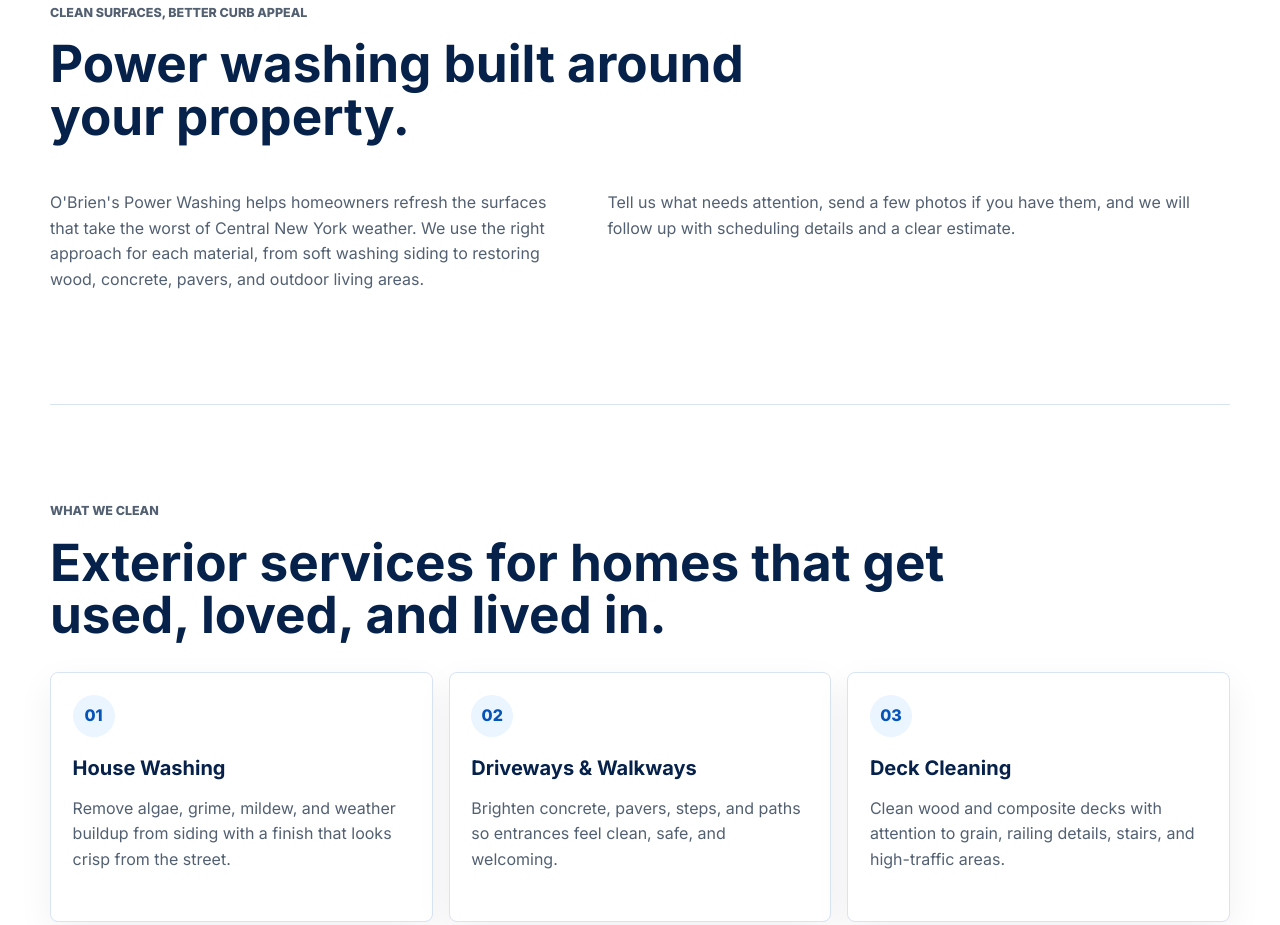
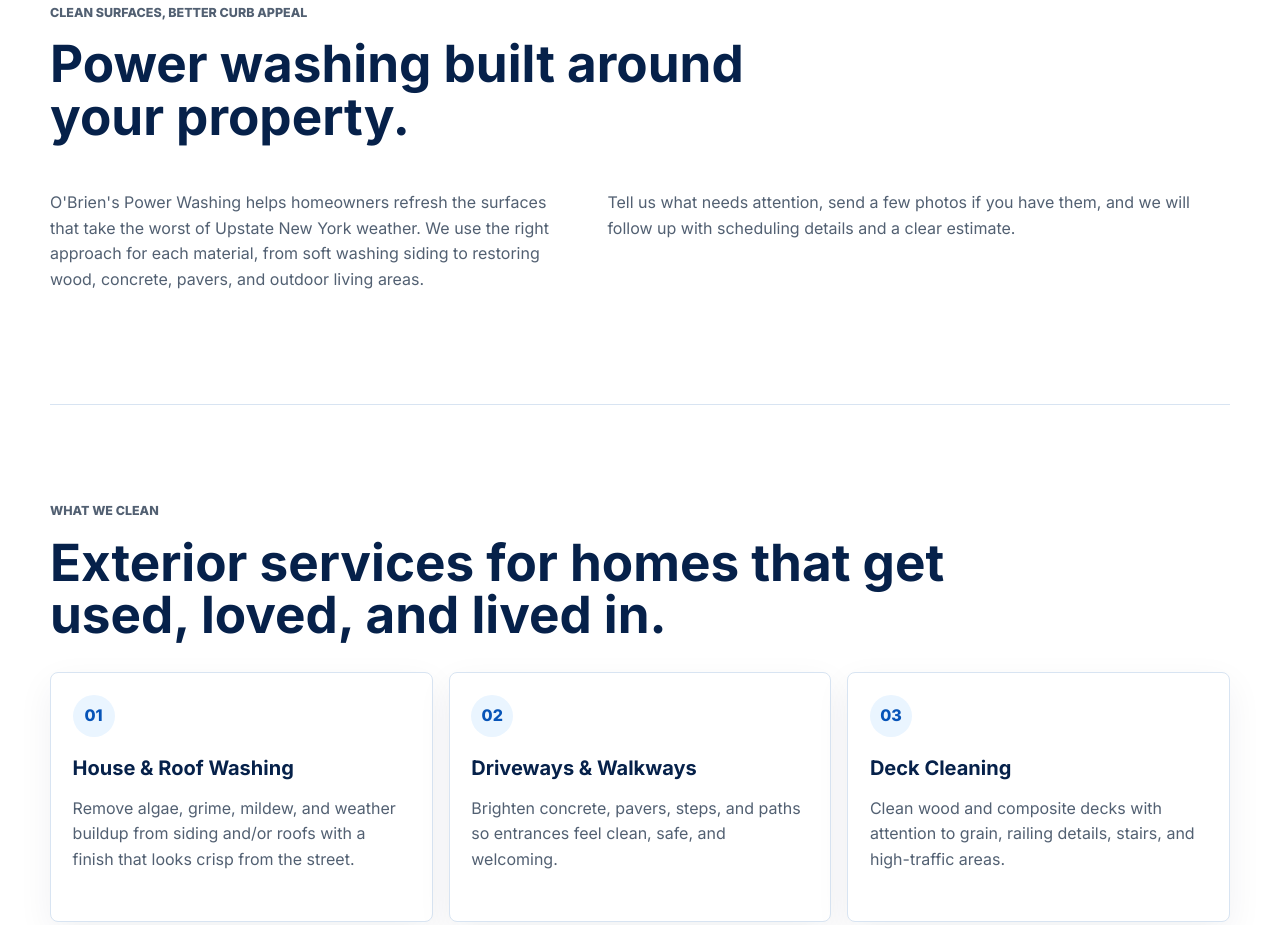
Before and after one commit to pobrienpowerwashing/OBriens-Power-Washing, a plain HTML site: page index.html in a window 1280 px wide. Shown: the part 1062-1987 px from the top of the page. Drawn offline with Linux system fonts and the light colour scheme.

Commit message:
index.html

```diff
--- a/index.html
+++ b/index.html
@@ -65,7 +65,7 @@
           <h2>Power washing built around your property.</h2>
         </div>
         <div class="intro-grid">
-          <p>O'Brien's Power Washing helps homeowners refresh the surfaces that take the worst of Central New York weather. We use the right approach for each material, from soft washing siding to restoring wood, concrete, pavers, and outdoor living areas.</p>
+          <p>O'Brien's Power Washing helps homeowners refresh the surfaces that take the worst of Upstate New York weather. We use the right approach for each material, from soft washing siding to restoring wood, concrete, pavers, and outdoor living areas.</p>
           <p>Tell us what needs attention, send a few photos if you have them, and we will follow up with scheduling details and a clear estimate.</p>
         </div>
       </section>
@@ -78,8 +78,8 @@
         <div class="service-grid">
           <article>
             <span class="icon">01</span>
-            <h3>House Washing</h3>
-            <p>Remove algae, grime, mildew, and weather buildup from siding with a finish that looks crisp from the street.</p>
+            <h3>House & Roof Washing</h3>
+            <p>Remove algae, grime, mildew, and weather buildup from siding and/or roofs with a finish that looks crisp from the street.</p>
           </article>
           <article>
             <span class="icon">02</span>
@@ -178,7 +178,7 @@
           <article>
             <p class="stars" aria-label="Five star review">★★★★★</p>
             <h3>Exterior cleaning</h3>
-            <p>House washing, deck cleaning, patios, pavers, and outdoor surfaces across Central New York.</p>
+            <p>House washing, roof washing, deck cleaning, patios, pavers (including polymeric sand replacement), and outdoor surfaces across Upstate New York.</p>
           </article>
           <article>
             <p class="stars" aria-label="Five star review">★★★★★</p>
@@ -193,11 +193,11 @@
         <div class="quote-copy">
           <p class="eyebrow">Request service</p>
           <h2 id="quote-title">Tell us what you need cleaned.</h2>
-          <p>Use the form to request a quote. For GitHub Pages, connect this form to Formspree, Basin, Getform, or another static-form service so requests email pobrienpowerwashing@gmail.com.</p>
+          <p>Use the form to request a quote.</p>
           <ul class="check-list">
-            <li>House washing</li>
+            <li>House washing, roof washing</li>
             <li>Decks, patios, pavers, and walkways</li>
-            <li>Pool decks, gutters, garbage cans, and custom jobs</li>
+            <li>Pool decks, gutters, garbage cans, and other custom jobs</li>
           </ul>
         </div>
         <form class="quote-form" id="quote-form" action="https://formspree.io/f/YOUR_FORM_ID" method="POST">
@@ -223,6 +223,7 @@
             <select id="service" name="service" required>
               <option value="">Choose a service</option>
               <option>House washing</option>
+              <option>Roof washing</option>
               <option>Driveway or walkway cleaning</option>
               <option>Deck cleaning</option>
               <option>Pool deck cleaning</option>
@@ -272,7 +273,7 @@
         <p>O'Brien's Power Washing</p>
       </div>
       <div>
-        <p>Serving Oswego & Syracuse, NY</p>
+        <p>Serving Oswego & Syracuse, NY - and everywhere in between!</p>
         <a href="mailto:pobrienpowerwashing@gmail.com">pobrienpowerwashing@gmail.com</a>
       </div>
     </footer>
```
